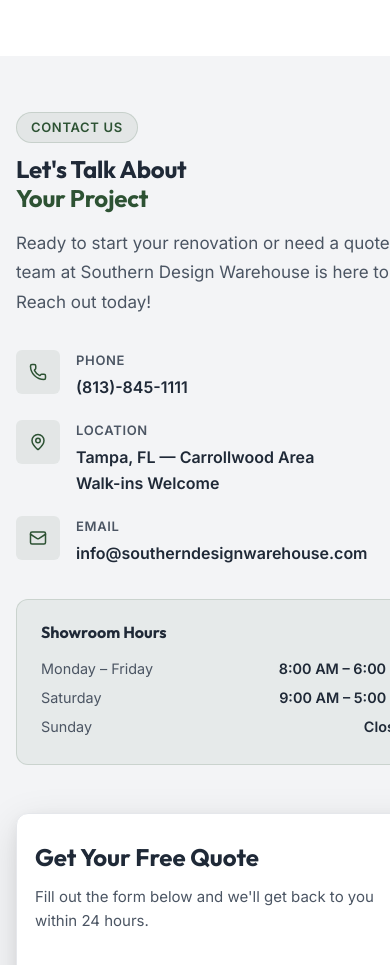
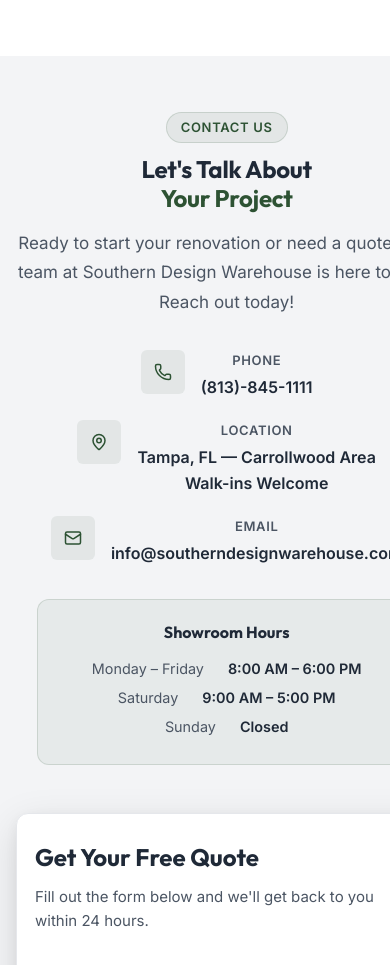
Before and after one commit to prabhashu/southern-warehouse-landing-page-1, a Next.js app: page / in a window 390 px wide. Shown: the part 10101-11066 px from the top of the page. Built offline with nearby package versions, Linux system fonts and the light colour scheme.

Commit message:
fix: resolve mobile centering and react hydration mismatch errors for animations

```diff
--- a/src/app/globals.css
+++ b/src/app/globals.css
@@ -2120,6 +2120,57 @@
     justify-content: center;
   }
 
+  /* Center the Contact Info block entirely on mobile */
+  .contact-info {
+    text-align: center;
+    display: flex;
+    flex-direction: column;
+    align-items: center;
+    width: 100%;
+  }
+
+  .contact-info-desc {
+    margin-left: auto;
+    margin-right: auto;
+  }
+
+  .contact-details {
+    align-items: center;
+    width: 100%;
+  }
+
+  /* Wrap the contact tag */
+  .contact-tag-wrapper {
+    display: flex;
+    justify-content: center;
+    width: 100%;
+    margin-bottom: 0.75rem;
+  }
+
+  /* Showroom override for centering */
+  .showroom-hours-box {
+    text-align: center;
+    max-width: 380px;
+    margin: 0 auto;
+    width: 100%;
+    background: rgba(45,82,51,0.06);
+    border: 1px solid rgba(45,82,51,0.15);
+    border-radius: var(--radius-md);
+    padding: 1.25rem 1.5rem;
+  }
+
+  .showroom-hours-box > div {
+    justify-content: center !important;
+    gap: 1.5rem;
+  }
+
+  /* Force long emails to wrap so they do not break grid boundary */
+  .contact-detail-value {
+    overflow-wrap: anywhere;
+    word-break: normal;
+    text-align: center;
+  }
+
   /* Final CTA */
   .final-cta {
     padding: 3.5rem 0;
--- a/src/app/layout.tsx
+++ b/src/app/layout.tsx
@@ -64,11 +64,11 @@
   children: React.ReactNode
 }>) {
   return (
-    <html lang="en" className={`${inter.variable} ${outfit.variable}`}>
+    <html lang="en" className={`${inter.variable} ${outfit.variable}`} suppressHydrationWarning>
       <head>
         <link rel="icon" href="/favicon.ico" />
       </head>
-      <body className={inter.className}>{children}</body>
+      <body className={inter.className} suppressHydrationWarning>{children}</body>
     </html>
   )
 }
--- a/src/components/ContactSection.tsx
+++ b/src/components/ContactSection.tsx
@@ -58,7 +58,7 @@
         <div className="contact-grid">
           {/* Left: Info */}
           <div className="contact-info" data-animate-left>
-            <div style={{ marginBottom: '0.75rem' }}>
+            <div className="contact-tag-wrapper">
               <span className="section-tag">Contact Us</span>
             </div>
             <h2 id="contact-heading" className="display-md contact-info-title">
@@ -96,12 +96,7 @@
             </div>
 
             {/* Hours */}
-            <div style={{
-              background: 'rgba(45,82,51,0.06)',
-              border: '1px solid rgba(45,82,51,0.15)',
-              borderRadius: 'var(--radius-md)',
-              padding: '1.25rem 1.5rem',
-            }}>
+            <div className="showroom-hours-box">
               <h3 style={{ fontFamily: 'var(--font-outfit)', fontSize: '1rem', fontWeight: 700, color: 'var(--charcoal)', marginBottom: '0.75rem' }}>
                 Showroom Hours
               </h3>
```
